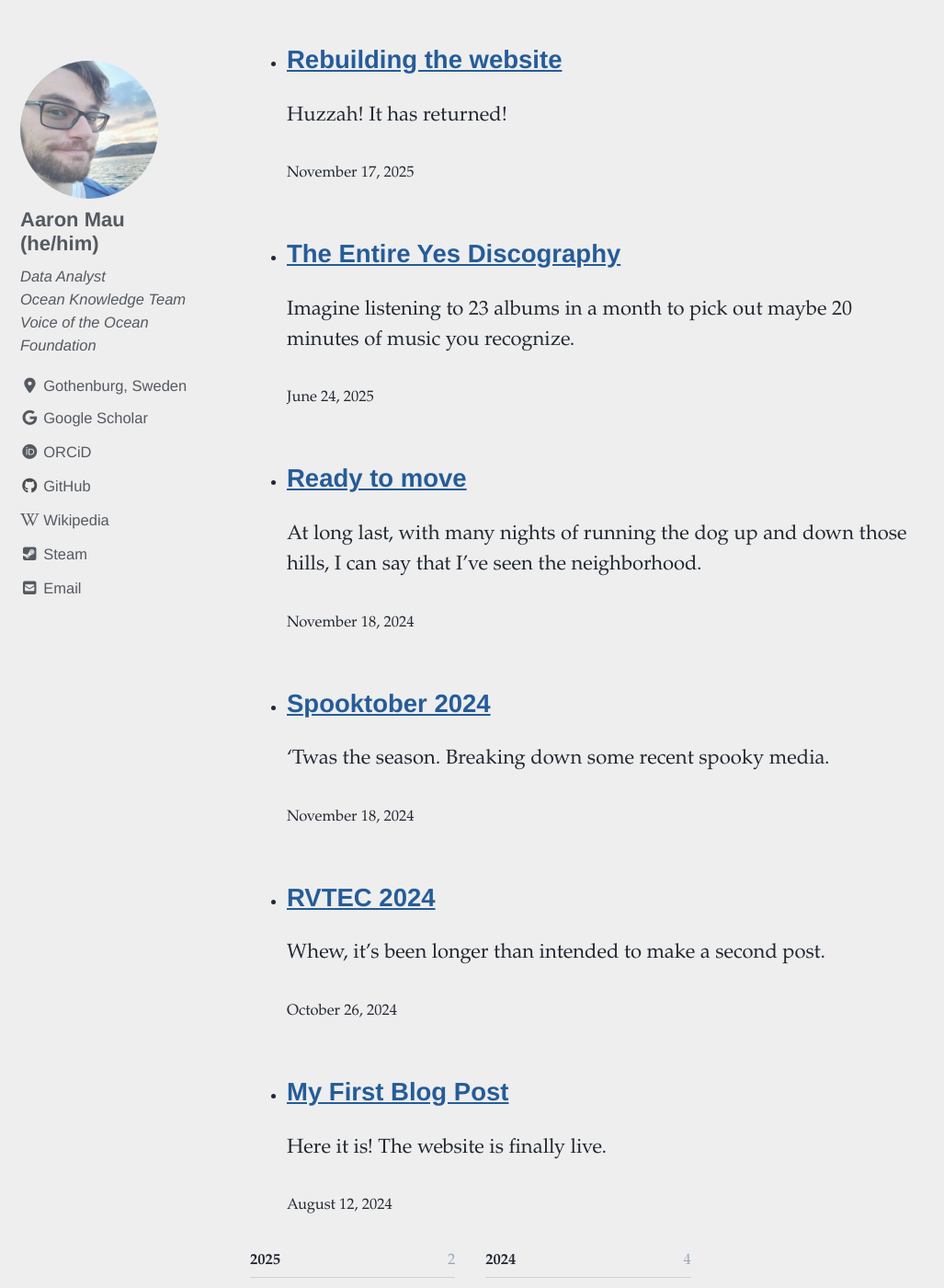
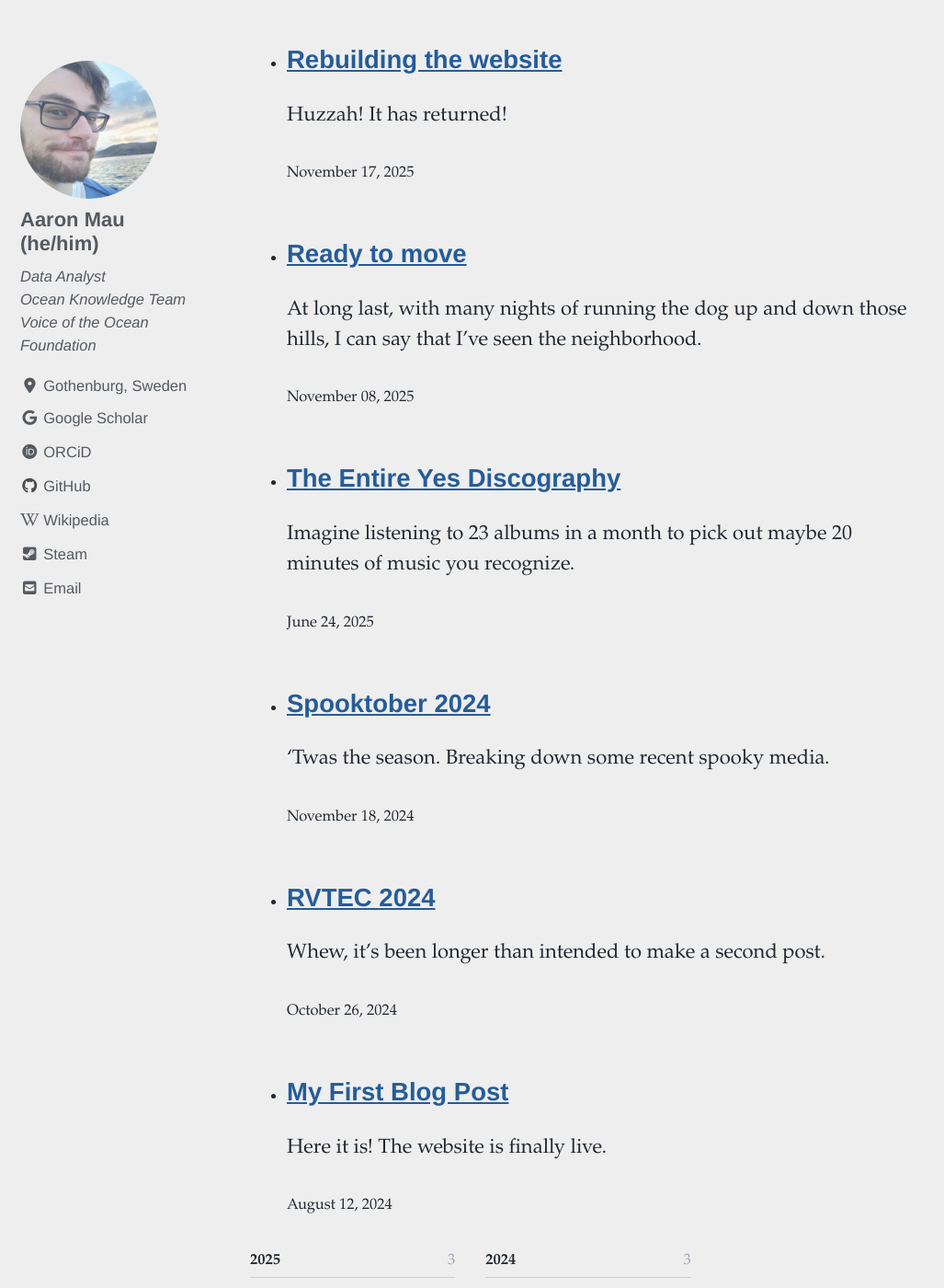
Before and after one commit to Klankers/Klankers.github.io, a Jekyll site: the page built from _pages/two-cents.md, in a window 1280 px wide and 1400 px high, scrolled down 522 px. Shown: the whole window at 92% size, without its empty margins (0-1027 px from the left). Built offline with Jekyll 4.4.1, drawn with Linux system fonts in a browser that asks for light colours; cached includes are drawn as plain includes; nearby versions of some CDN libraries; some of the changed text lies outside the part shown.

Commit message:
Date update

```diff
--- a/_posts/2025-11-08-clairemont.md
+++ b/_posts/2025-11-08-clairemont.md
@@ -1,7 +1,7 @@
 ---
 layout: post
 title: "Ready to move"
-date: 2024-11-18
+date: 2025-11-08
 categories: blog
 ---
 At long last, with many nights of running the dog up and down those hills, I can say that I've seen the neighborhood.
```
